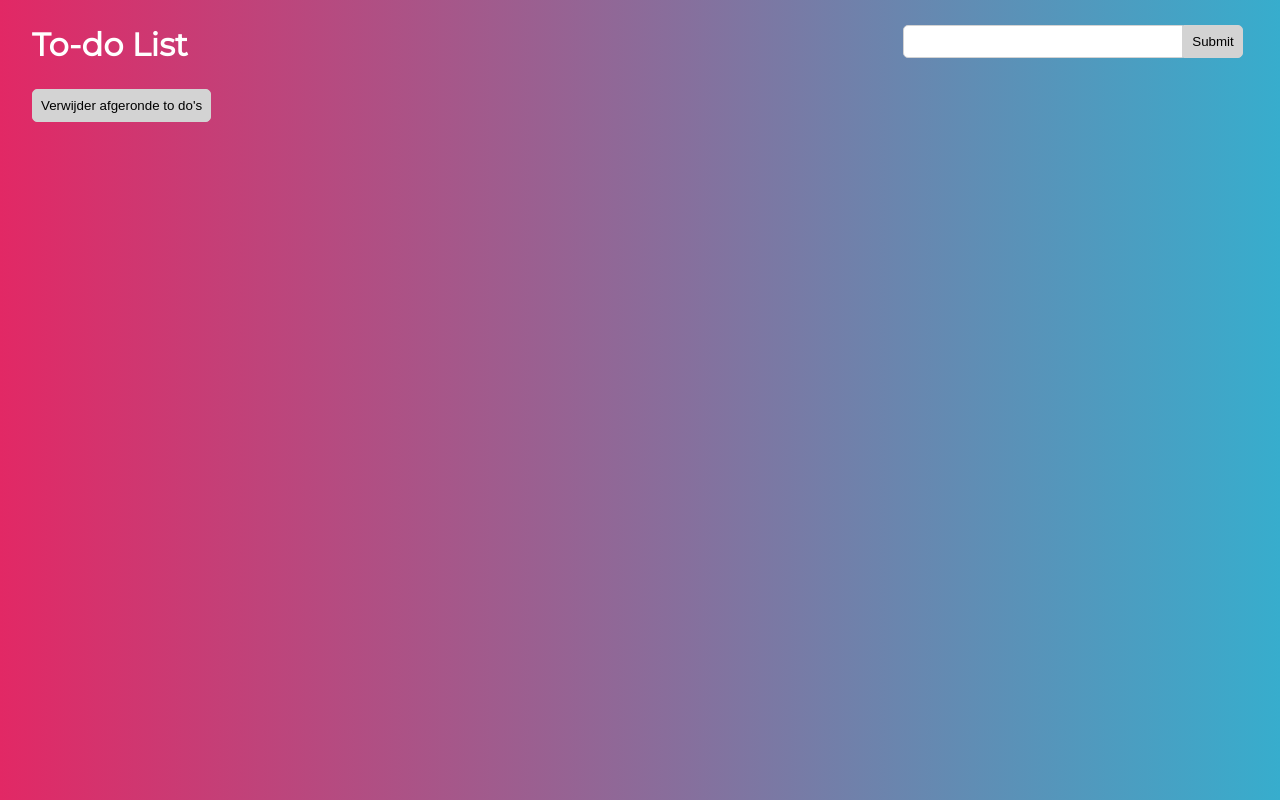
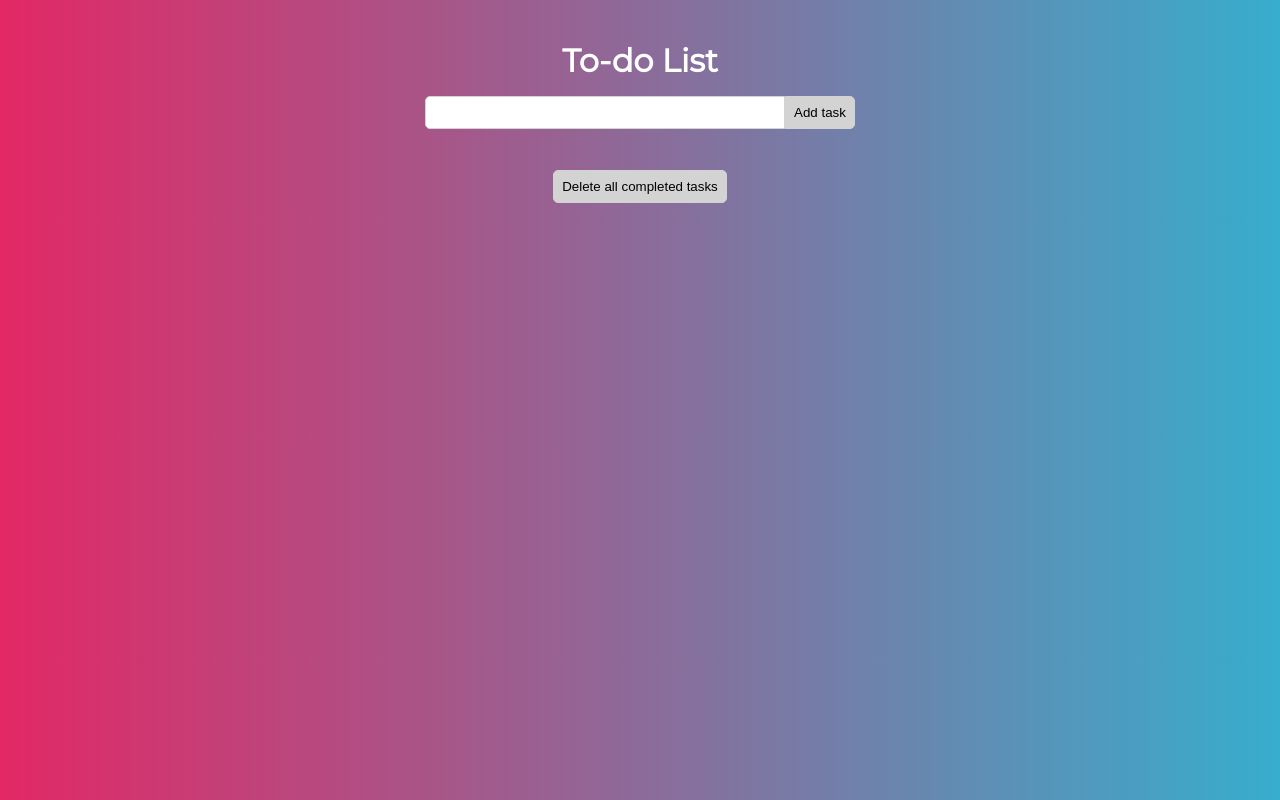
Before and after one commit to ambertaal/to-do-list-js, a plain HTML site: page index.html in a window 1280 px wide. Drawn offline with Linux system fonts and the light colour scheme.

Commit message:
feat: changed styling and texts

```diff
--- a/index.html
+++ b/index.html
@@ -16,7 +16,7 @@
       <div class="nav">
         <h2>To-do List</h2>
         <div class="user-input">
-          <input id="input" type="text" /><button id="submit">Submit</button>
+          <input id="input" type="text" /><button id="submit">Add task</button>
         </div>
       </div>
     </div>
@@ -24,7 +24,7 @@
     <div class="container">
       <div class="to-do-items"></div>
       <div class="clear-items">
-        <button id="clear-items">Verwijder afgeronde to do's</button>
+        <button id="clear-items">Delete all completed tasks</button>
       </div>
     </div>
 
--- a/style.css
+++ b/style.css
@@ -13,11 +13,18 @@ body {
 }
 
 .container {
+  align-items: center;
+  flex-direction: column;
+  display: flex;
+  justify-content: space-between;
+  flex-wrap: wrap;
   width: 95%;
   margin: auto;
 }
 
 .nav {
+  align-items: center;
+  flex-direction: column;
   display: flex;
   justify-content: space-between;
   flex-wrap: wrap;
@@ -27,10 +34,11 @@ body {
 
 .nav h2 {
   font-size: 2rem;
+  margin: 16px 0;
 }
 
 .user-input {
-  width: 350px;
+  width: 450px;
   text-align: center;
 }
 
@@ -84,7 +92,7 @@ body {
   border-radius: 2px;
   padding: 16px;
   color: #454545;
-  margin-top: 10px;
+  margin-top: 16px;
   font-size: 1rem;
   -webkit-transition: all 0.3s ease-in-out;
   -moz-transition: all 0.3s ease-in-out;
@@ -116,16 +124,12 @@ body {
   background-color: lightgray;
   border: 1px solid lightgray;
   border-radius: 5px;
+  margin: 16px 0;
 }
 
 @media (max-width: 768px) {
-  .nav {
-    align-items: center;
-    flex-direction: column;
-  }
-
   .nav h2 {
-    margin: 10px 0;
+    margin: 8px 0;
   }
 
   .user-input {
```
